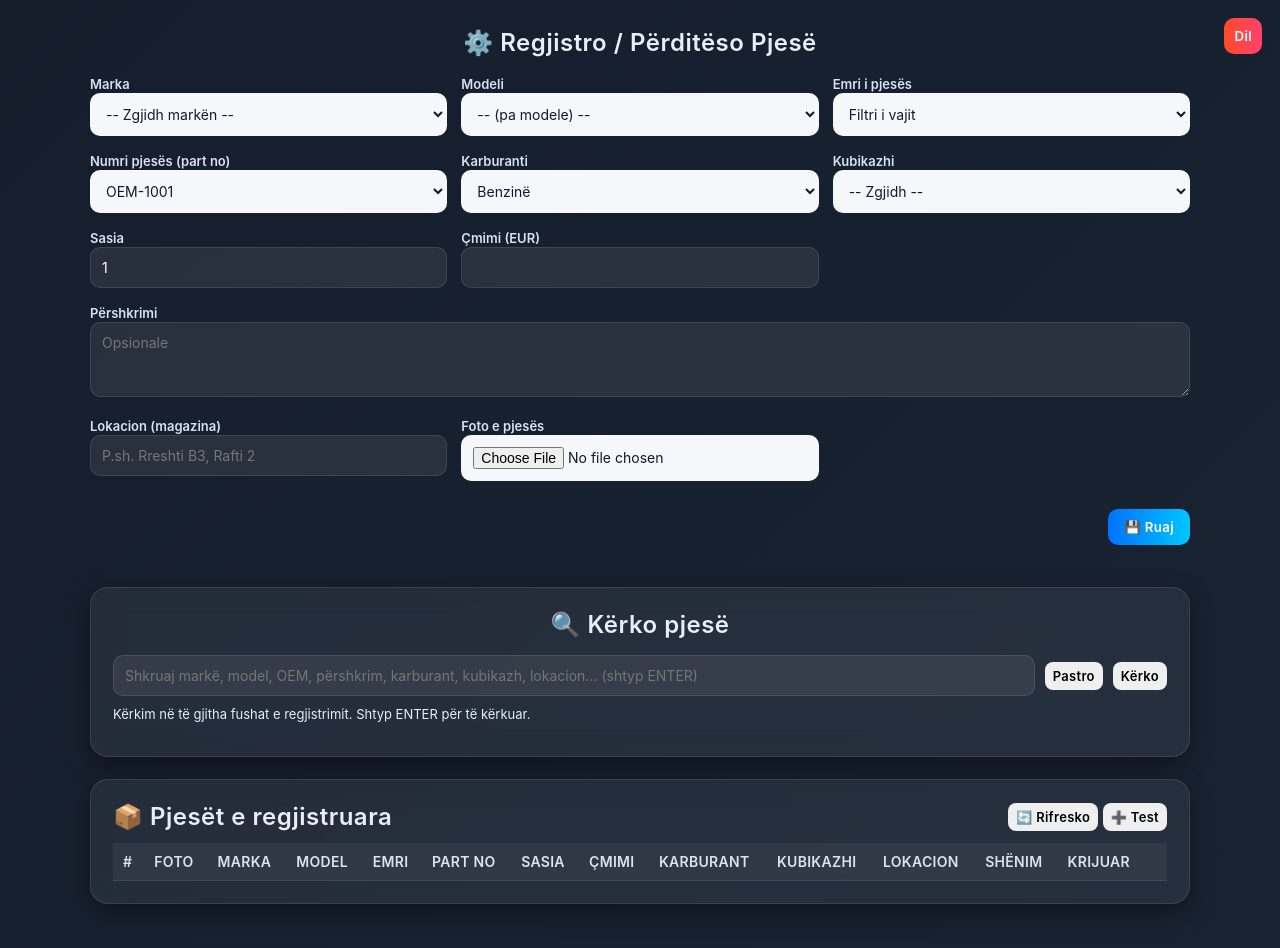
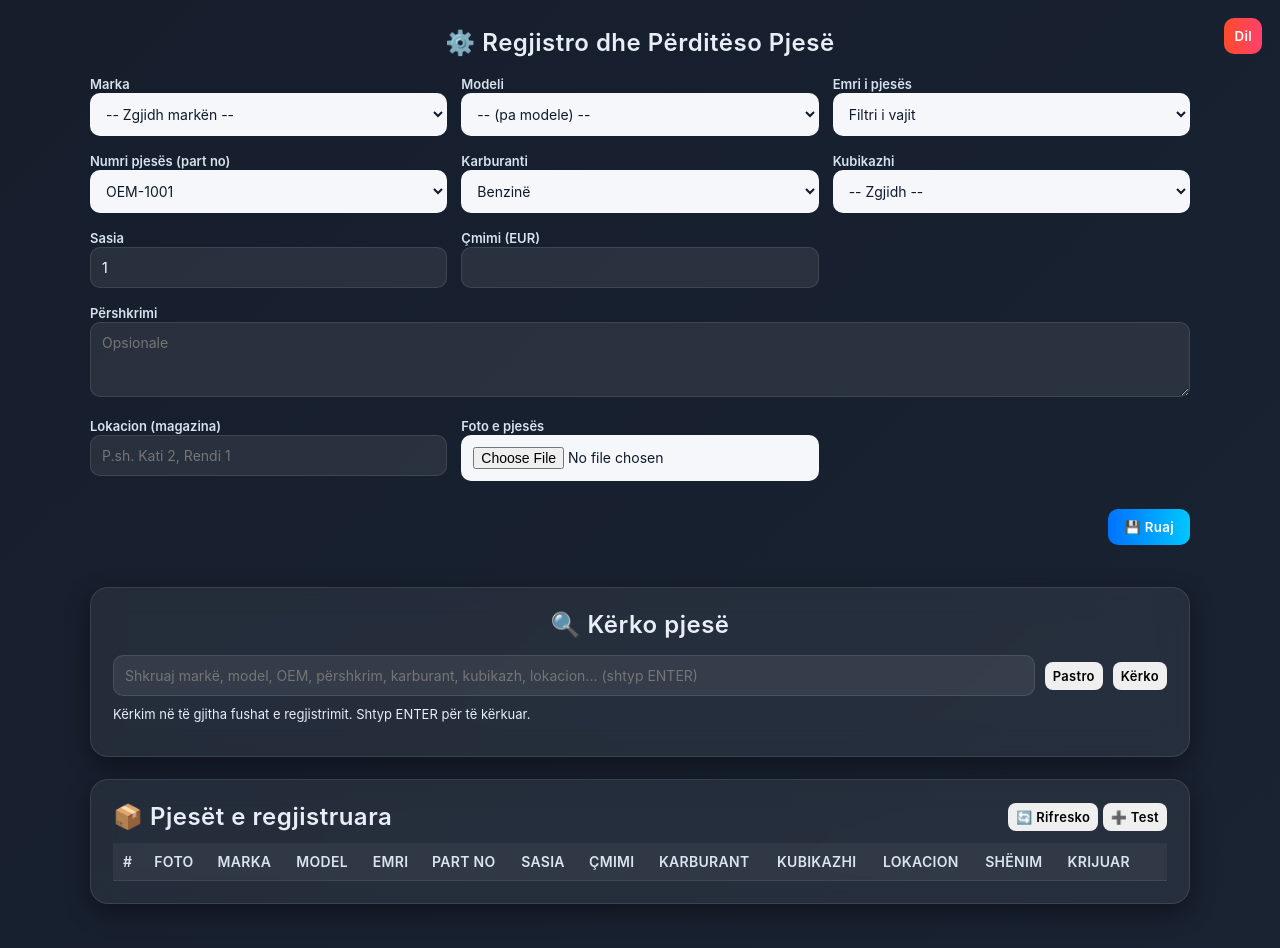
Before and after one commit to albnorshehu-hue/Servis32, a website: page dashboard.html in a window 1280 px wide. Drawn offline with Linux system fonts and the light colour scheme; sample sign-in values are in the browser's storage.

```diff
--- a/dashboard.html
+++ b/dashboard.html
@@ -221,7 +221,7 @@
 
     <!-- Register / Update -->
     <div class="section">
-      <h2>⚙️ Regjistro / Përditëso Pjesë</h2>
+      <h2>⚙️ Regjistro dhe Përditëso Pjesë</h2>
       <div class="grid">
 
 
@@ -286,7 +286,7 @@
         </div>
         <div>
           <label>Lokacion (magazina)</label>
-          <input id="location" type="text" placeholder="P.sh. Rreshti B3, Rafti 2"/>
+          <input id="location" type="text" placeholder="P.sh. Kati 2, Rendi 1"/>
         </div>
         <div>
           <label>Foto e pjesës</label>
```
